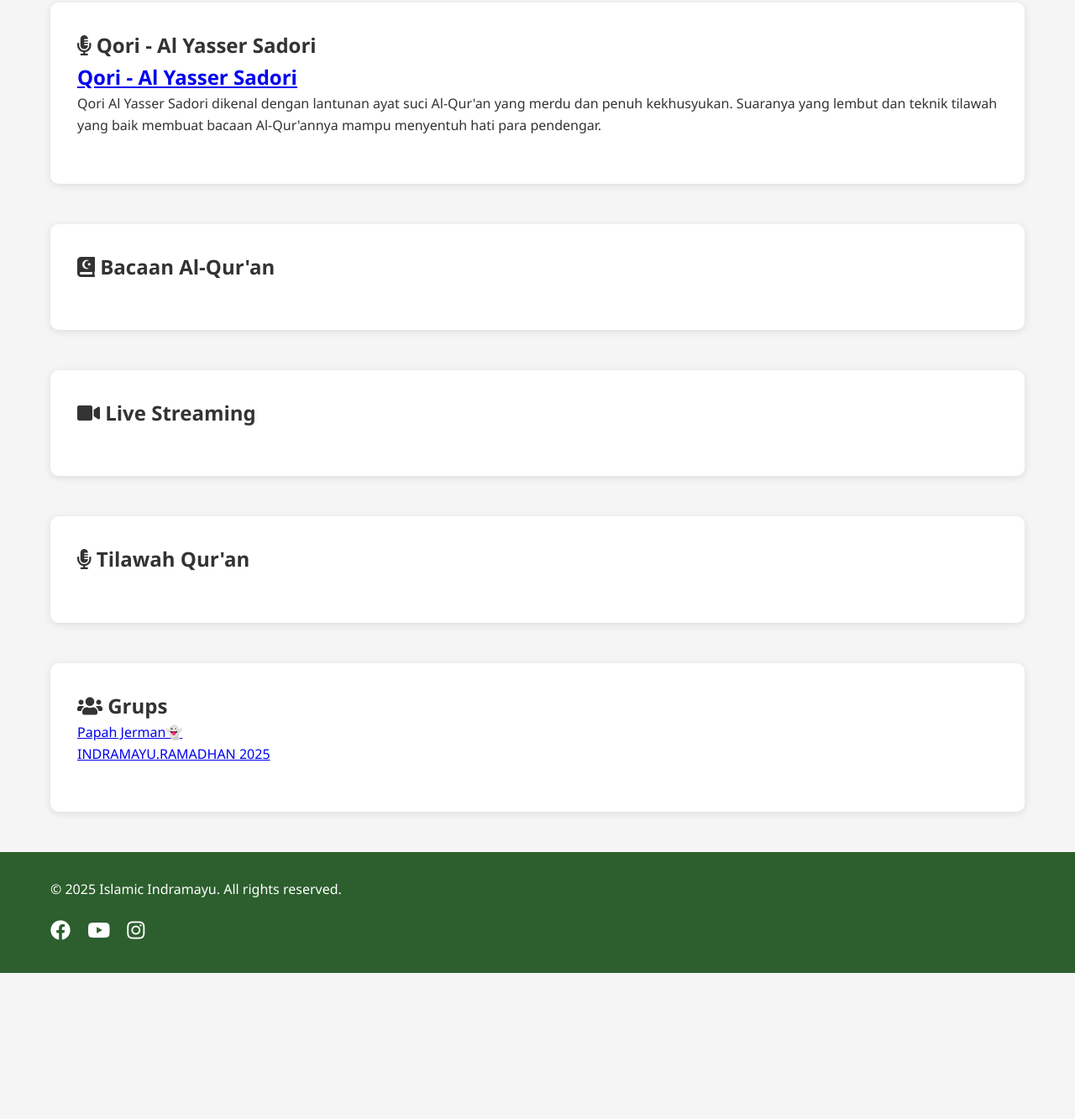
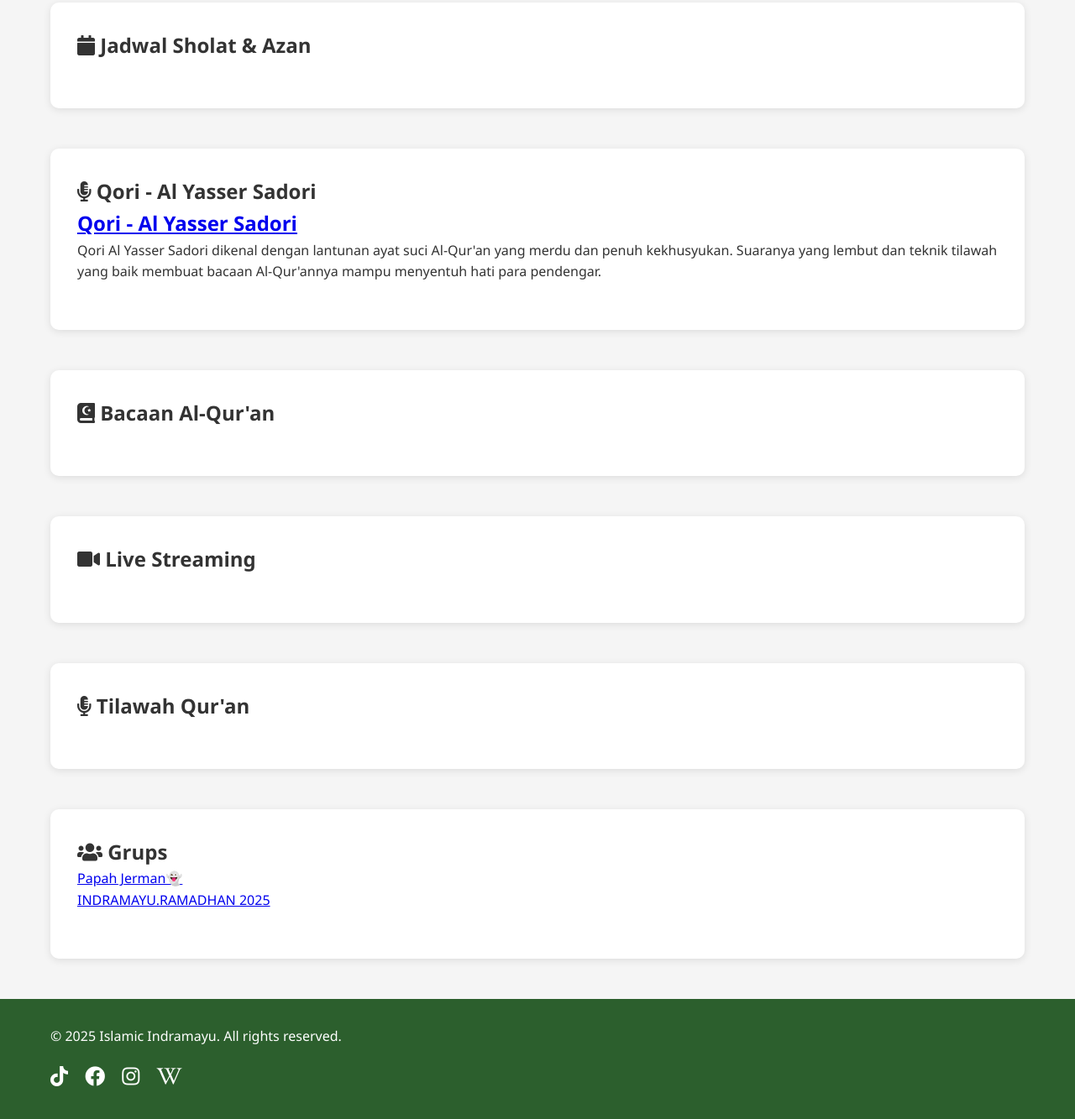
Before and after one commit to XTarnaWijaya/Islamic-indramayu, a plain HTML site: page index.html in a window 1280 px wide. Shown: the part 671-2004 px from the top of the page at 84% size. Before the commit the page ends 1830 px from the top, so only its background shows below. Drawn offline with Linux system fonts and the light colour scheme; no server answers.

Commit message:
pembaruan halaman

```diff
--- a/index.html
+++ b/index.html
@@ -46,6 +46,11 @@
           <div class="grid-container" id="bacaan-container"></div>
         </section>
 
+        <section id="jadwal" class="section">
+            <h2><i class="fas fa-calendar"></i> Jadwal Sholat & Azan</h2>
+            <div class="grid-container" id="tilawah-container"></div>
+        </section>
+
         <section id="qori" class="section">
           <h2><i class="fas fa-microphone-alt"></i> Qori - Al Yasser Sadori</h2>
           <h2><a href="./root/qori/index.html">Qori - Al Yasser Sadori</a></h2>
@@ -82,9 +87,11 @@
         <div class="container">
             <p>&copy; 2025 Islamic Indramayu. All rights reserved.</p>
             <div class="social-media">
-                <a href="#"><i class="fab fa-facebook"></i></a>
-                <a href="#"><i class="fab fa-youtube"></i></a>
-                <a href="#"><i class="fab fa-instagram"></i></a>
+                <a href="https://vm.tiktok.com/ZSr1xhn66/"><i class="fab fa-tiktok"></i></a>
+                <a href="https://www.facebook.com/Indramayuinfo19"><i class="fab fa-facebook"></i></a>
+                <a href="https://www.instagram.com/indramayuinfo?igsh=ODY1NGJhbDB1bmto"><i class="fab fa-instagram"></i></a>
+                <a href="https://id.wikipedia.org/w/index.php?search=Indramayu+info&title=Istimewa%3APencarian&ns0=1"><i class="fab fa-wikipedia-w"></i></a>
+
             </div>
         </div>
     </footer>
```
